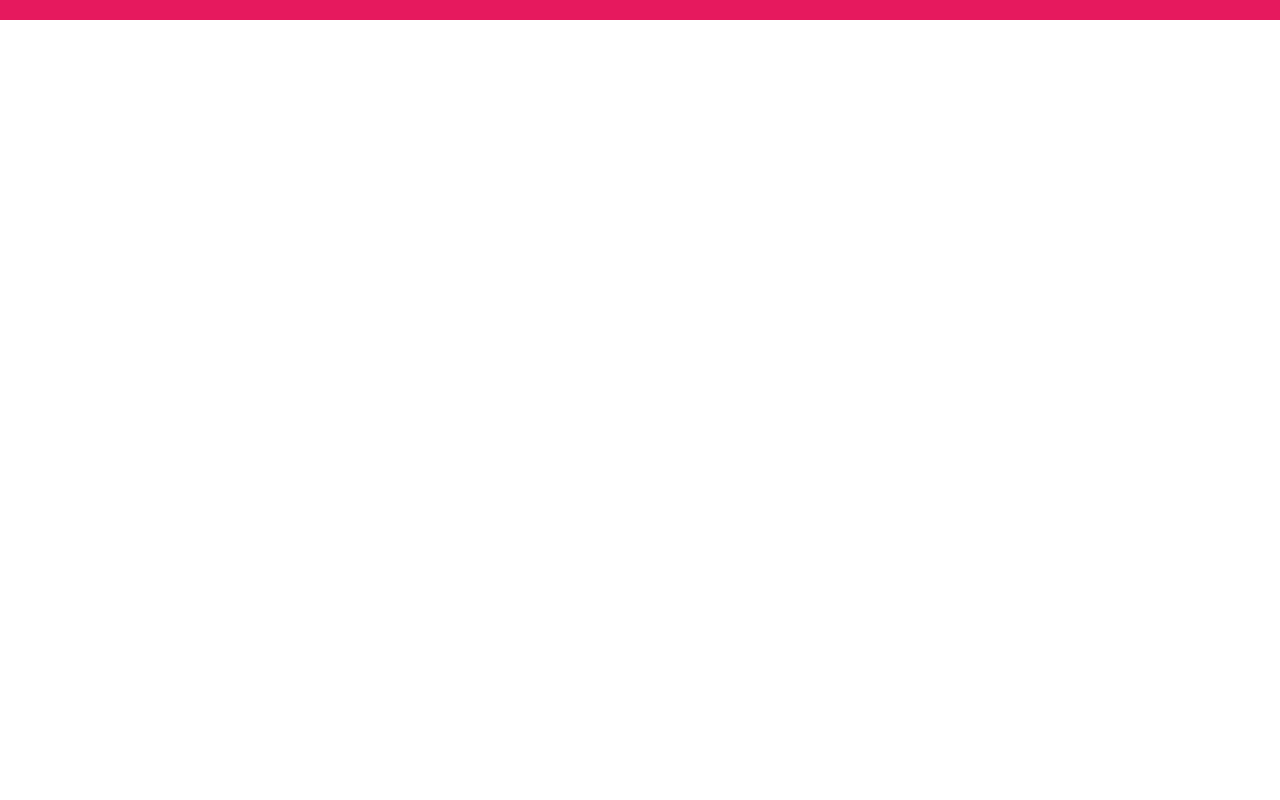
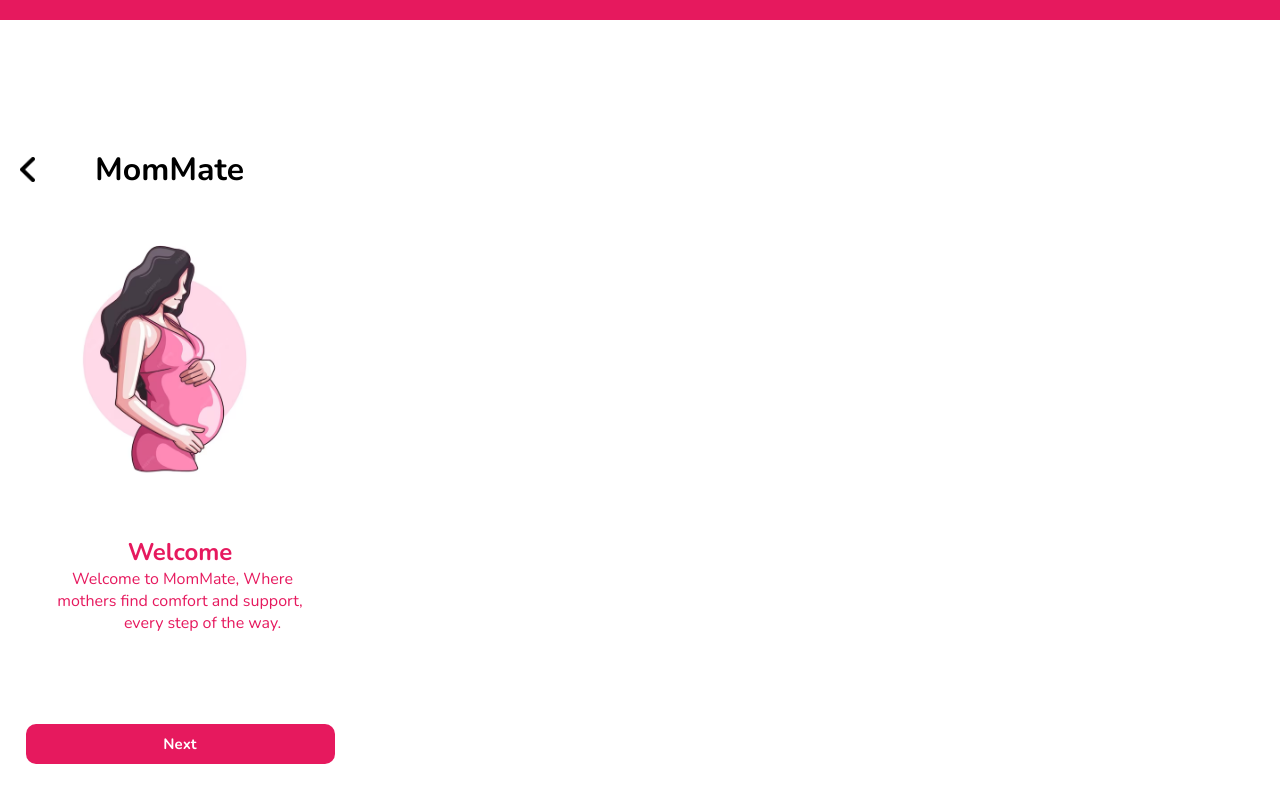
Before and after one commit to gt-selva/Mom-Mate-App-, a React (Vite) app: page / in a window 1280 px wide. Shown: the part 780-1580 px from the top of the page. Built offline with nearby package versions, Linux system fonts and the light colour scheme.

Commit message:
aligning the  Page

```diff
--- a/src/Components/Welcome.css
+++ b/src/Components/Welcome.css
@@ -1,66 +1,36 @@
 #welcome{
     display: block;
+    height: 800px;
     width: 360px;
-    height: 800px;
-    margin: 8%;
+    margin: 10% 0px;
 }
 #welcome-firstSection{
-    position: absolute;
     display: flex;
     align-items: center;
-    top: 93px;
-    left: 15px;
 }
 #welcome-firstSection h1{
+   padding-left: 60px;
+}
+#welcom {
     text-align: center;
-    margin-left: 40%;
-    font-size: 35px;
-    font-weight: 800 ;
+    color: #E6195E;
 }
-#preganency-img img{
-    position: absolute;
-    width: 330px;
-    height: 339px;
-    top: 135px;
-    left: 35px;
+#welcome-paragh{
+    text-align: center;
+    color: #E6195E;
+}
+#welcome-btn{
     display: flex;
     justify-content: center;
-
-}
-#welcom h2{
-    position: absolute;
-    top: 450px;
-    left:37%;
-    font-family: Nunito;
-    font-size: 20px;
-    font-weight: 700;
-    line-height: 27.28px;
-    text-align: left;
-    text-underline-position: from-font;
-    text-decoration-skip-ink: none;
-    color: #E6195E;
-
-}
-#welcome-paragh p {
-    position: absolute;
-    width: 276px;
-    height: 72px;
-    top: 494px;
-    left: 92px;
-    color: #E76B95;
+    margin-top: 90px;
 }
 #welcome-btn button{
-    position: absolute;
     width: 309px;
     height: 40px;
    border-radius: 10px;
    border: none;
    background-color: #E6195E;
-    top: 650px;
-    left: 60px;
-    gap: 0px;
-    opacity: 0px;
    color: white;
-    font-weight: 900;
-
+   font-size: 15px;
+   font-weight: 700;
 }
--- a/src/Components/Welcome.jsx
+++ b/src/Components/Welcome.jsx
@@ -11,7 +11,7 @@
                 </div>
 
                 <div id='preganency-img'>
-                    <img src={preganency} alt="" />
+                    <img src={preganency} width='330px' height='339px' alt="" />
                 </div>
 
                 <div id='welcom'>
@@ -19,7 +19,7 @@
                 </div>
                 <div id='welcome-paragh'>
                     <p>
-                        <span style={{ marginLeft: '10px' }}>Welcome to MomMate, Where</span>
+                        <span style={{ marginLeft: '5px' }}>Welcome to MomMate, Where</span>
                         <br />
                         mothers find comfort and support,
                         <br />
```
Lines whose indentation alone changed are shown as unchanged.
